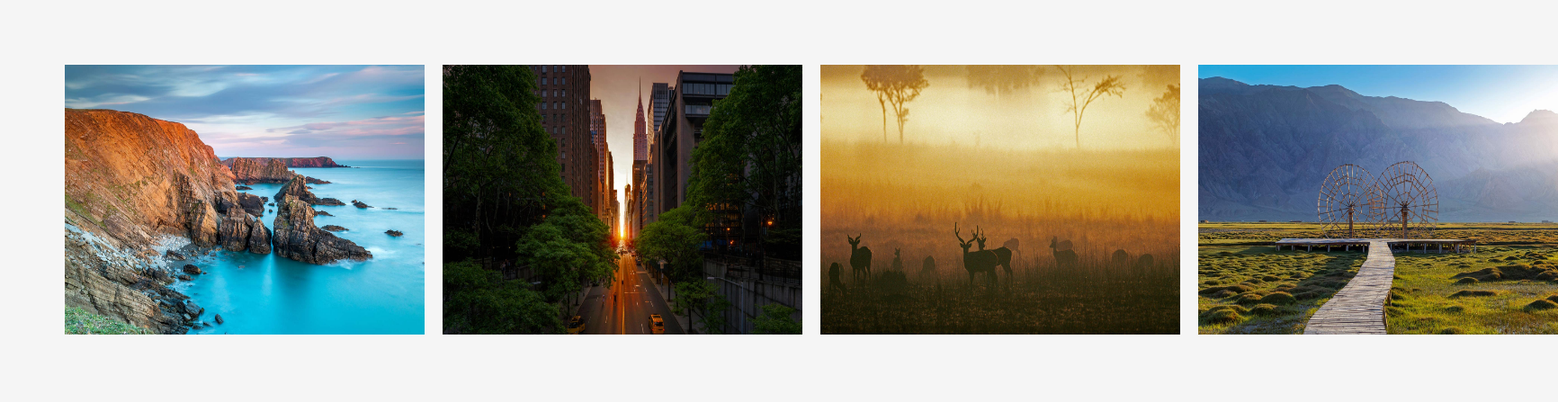
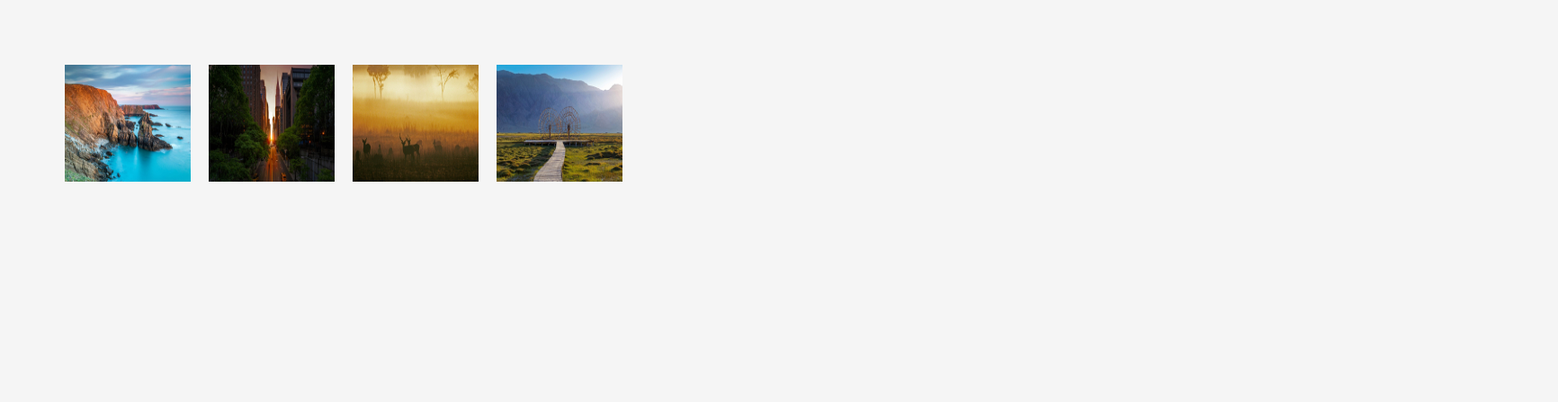
Before and after one commit to luohuazju/sillycat-ui, a plain HTML site: page viewerjs/index.html in a window 1280 px wide. Shown: the whole page at 90% size, 1732 px wide, since content can reach past the window. Drawn offline with Linux system fonts and the light colour scheme; some packages are replaced by stand-ins of ours; a script that the page names is missing.

Commit message:
some small adjustment

```diff
--- a/viewerjs/index.html
+++ b/viewerjs/index.html
@@ -29,8 +29,8 @@ body {
   padding: 4rem;
 }
 .image-item {
-  width: 400px;
-  height: 300px;
+  width: 140px;
+  height: 130px;
   margin-right: 20px;
 }
 </style>
```
